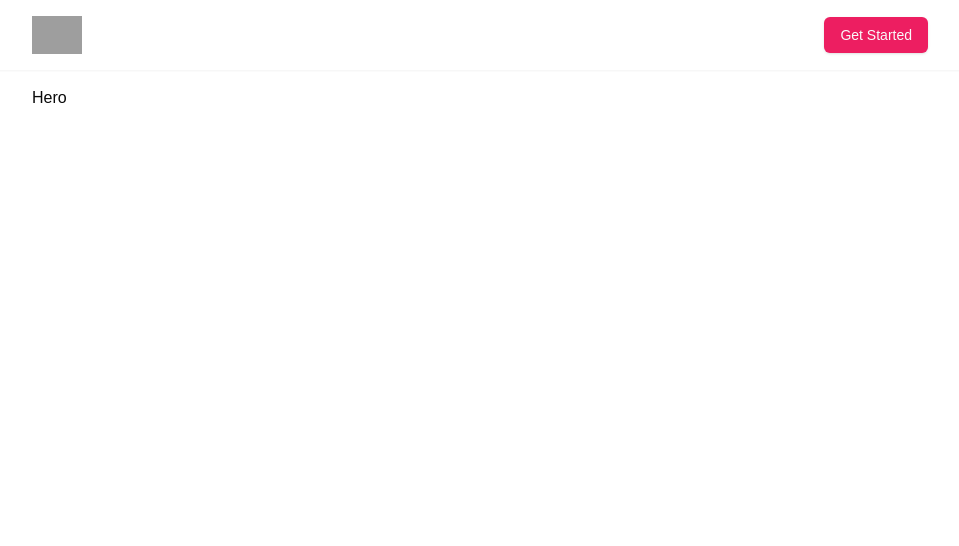
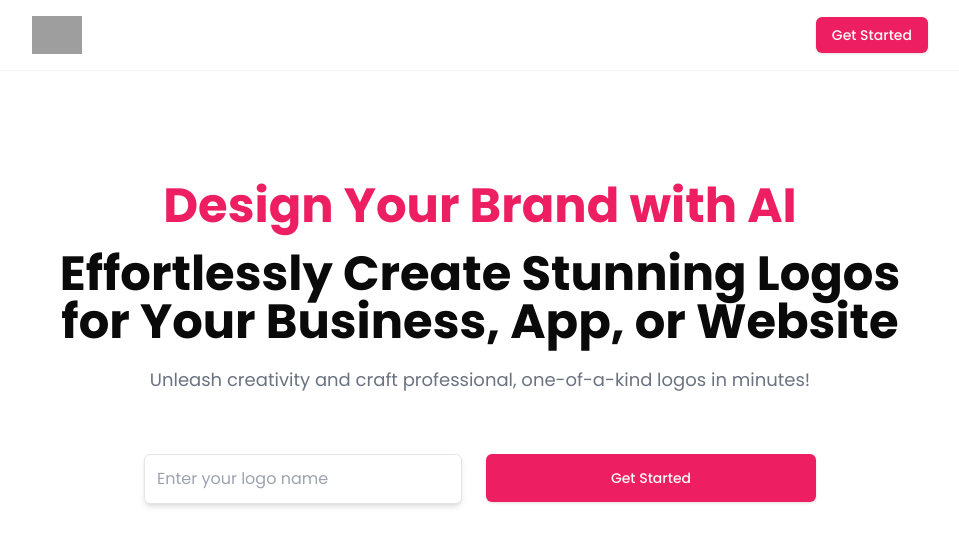
Before and after one commit to khwahish1509/AiLogo, a Next.js app in the folder ai-logo/: page / in a window 1280 px wide. Shown: the top 546 px of the page, without its empty margins (160-1119 px from the left). Built offline with nearby package versions, Linux system fonts and the light colour scheme; grey boxes are pictures that could not be loaded.

Commit message:
Done with landing page with poppins font

```diff
--- a/ai-logo/app/_components/Hero.jsx
+++ b/ai-logo/app/_components/Hero.jsx
@@ -1,8 +1,26 @@
 import React from 'react'
+import Lookup from '../_data/Lookup'
+import { Button } from '@/components/ui/button'
+
 
 function Hero() {
   return (
-    <div>Hero</div>
+    <div className='flex items-center mt-24 flex-col gap-5'>
+      <h2 className='text-primary text-5xl text-center font-bold'>{Lookup.HeroHeading}</h2>
+      <h2 className='text-5xl text-center font-bold'>{Lookup.HeroSubheading}</h2>
+      <p className='text-lg text-gray-500 text-center'>{Lookup.HeroDesc}</p>
+
+      <div className='flex gap-6 w-full max-w-2xl mt-10'>
+        <input
+        className='p-3 border rounded-md w-full shadow-md'
+        placeholder={Lookup.InputTitlePlaceholder}
+        type="text"
+        />
+        <Button className='w-full p-6'>
+          Get Started
+        </Button>
+      </div>
+    </div>
   )
 }
 
--- /dev/null
+++ b/ai-logo/app/_data/Lookup.jsx
@@ -0,0 +1,6 @@
+export default {
+    HeroHeading: 'Design Your Brand with AI',
+    HeroSubheading: 'Effortlessly Create Stunning Logos for Your Business, App, or Website',
+    HeroDesc: 'Unleash creativity and craft professional, one-of-a-kind logos in minutes!',
+    InputTitlePlaceholder:'Enter your logo name'
+}
--- a/ai-logo/app/layout.js
+++ b/ai-logo/app/layout.js
@@ -1,16 +1,14 @@
-import { Geist, Geist_Mono } from "next/font/google";
+import { Poppins } from "next/font/google";
 import "./globals.css";
 import Provider from "./provider";
 
-const geistSans = Geist({
-  variable: "--font-geist-sans",
+
+const poppins = Poppins({
+  variable: "--font-poppins",
   subsets: ["latin"],
+  weight: ["400", "500", "700"],  // Specify the desired font weights
 });
 
-const geistMono = Geist_Mono({
-  variable: "--font-geist-mono",
-  subsets: ["latin"],
-});
 
 export const metadata = {
   title: "Create Next App",
@@ -21,7 +19,8 @@ export default function RootLayout({ children }) {
   return (
     <html lang="en">
       <body
-        className={`${geistSans.variable} ${geistMono.variable} antialiased`}
+      className={poppins.className}
+
       >
         <Provider>
         {children}
```
Also changed, not shown: ai-logo/public/logo2.png (added).
